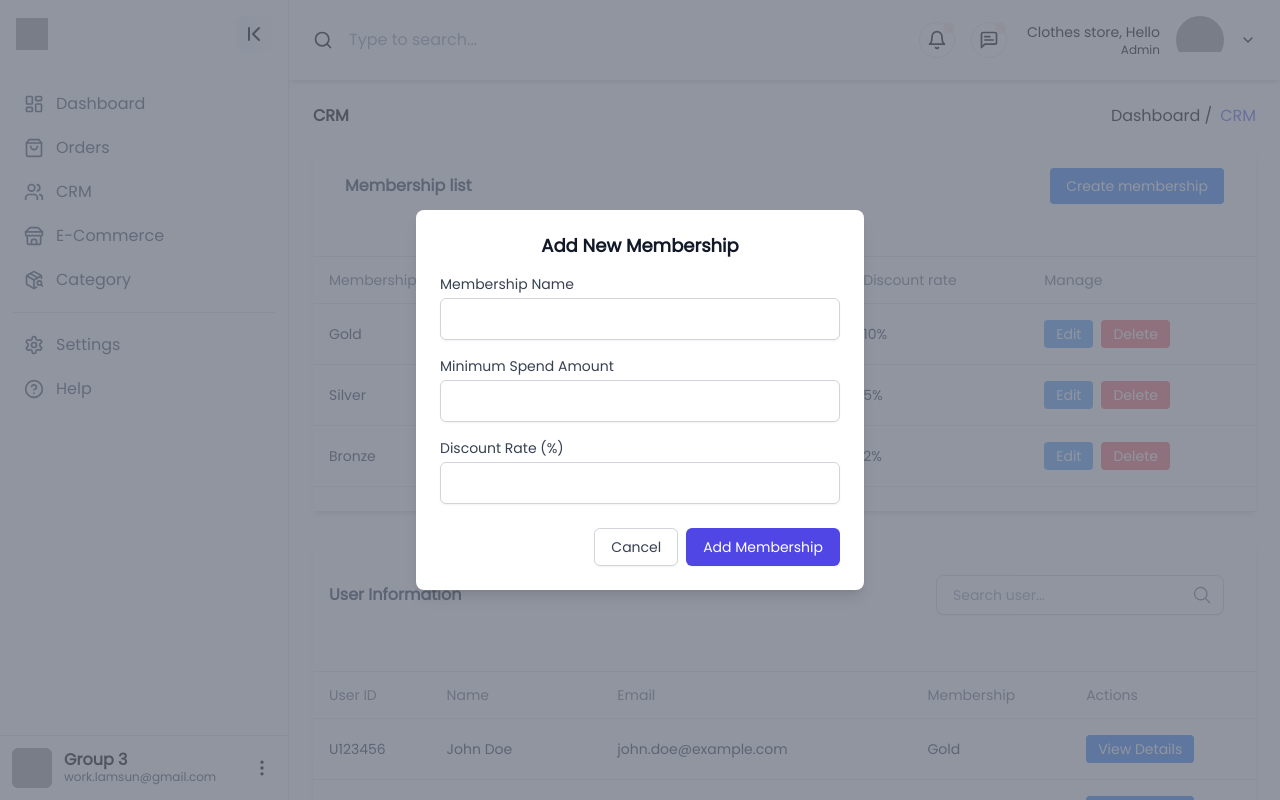
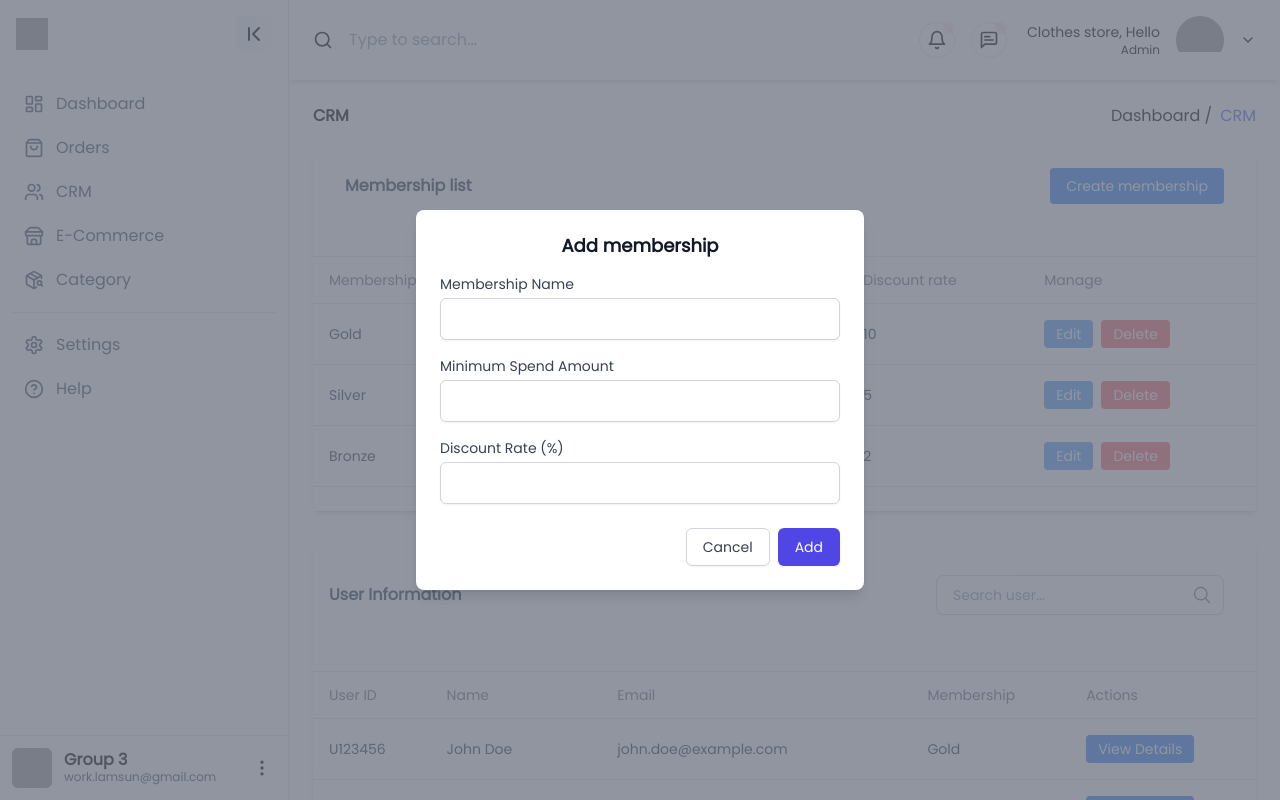
Before and after one commit to lamlqdev/AdminClothesStore, a React (Vite) app: page /crm in a window 1280 px wide. Both pictures are taken after a click on the button "Create membership". Built offline with nearby package versions, Linux system fonts and the light colour scheme; grey boxes are pictures that could not be loaded.

Commit message:
hien thi modal mangage membership add/edit

```diff
--- a/src/components/Modal/ManageMembershipModal.jsx
+++ b/src/components/Modal/ManageMembershipModal.jsx
@@ -1,4 +1,4 @@
-import { useState } from "react";
+import { useEffect, useState } from "react";
 import {
   Dialog,
   DialogBackdrop,
@@ -6,27 +6,53 @@ import {
   DialogTitle,
 } from "@headlessui/react";
 
-export default function ManageMembershipModal({ open, setOpen }) {
+export default function ManageMembershipModal({
+  open,
+  setOpen,
+  membershipToEdit,
+  setMembershipToEdit,
+}) {
   const [membershipName, setMembershipName] = useState("");
   const [minimumSpend, setMinimumSpend] = useState("");
   const [discountRate, setDiscountRate] = useState("");
 
+  useEffect(() => {
+    if (membershipToEdit) {
+      setMembershipName(membershipToEdit.name);
+      setMinimumSpend(membershipToEdit.minSpend);
+      setDiscountRate(membershipToEdit.discountRate);
+    } else {
+      setMembershipName("");
+      setMinimumSpend("");
+      setDiscountRate("");
+    }
+  }, [membershipToEdit]);
+
   const handleSubmit = (e) => {
     e.preventDefault();
-    console.log({ membershipName, minimumSpend, discountRate });
+    if (membershipToEdit) {
+      console.log("Editting");
+    } else {
+      console.log("Add membership");
+    }
+    setOpen(false);
+    setMembershipToEdit(null);
   };
 
   return (
     <Dialog
       open={open}
-      onClose={() => setOpen(false)}
+      onClose={() => {
+        setOpen(false);
+        setMembershipToEdit(null);
+      }}
       className="relative z-10"
     >
       <DialogBackdrop className="fixed inset-0 bg-gray-500 bg-opacity-75 transition-opacity" />
       <div className="fixed inset-0 flex items-center justify-center p-4">
         <DialogPanel className="w-full max-w-md rounded-lg bg-white shadow-lg p-6">
           <DialogTitle className="text-lg font-semibold text-center leading-6 text-gray-900">
-            Add New Membership
+            {membershipToEdit ? "Edit membership" : "Add membership"}
           </DialogTitle>
           <form onSubmit={handleSubmit} className="mt-4">
             <div>
@@ -89,7 +115,7 @@ export default function ManageMembershipModal({ open, setOpen }) {
                 type="submit"
                 className="inline-flex justify-center rounded-md border border-transparent bg-indigo-600 px-4 py-2 text-sm font-medium text-white shadow-sm hover:bg-indigo-500 focus:outline-none focus:ring-2 focus:ring-offset-2 focus:ring-indigo-500"
               >
-                Add Membership
+                {membershipToEdit ? "Update" : "Add"}
               </button>
             </div>
           </form>
--- a/src/components/Table/MembershipTable.jsx
+++ b/src/components/Table/MembershipTable.jsx
@@ -12,6 +12,17 @@ import ManageMembershipModal from "../Modal/ManageMembershipModal";
 export default function MembershipTable() {
   const [isModalDeleteOpen, setModalDeleteOpen] = useState(false);
   const [isModalManageOpen, setModalManageOpen] = useState(false);
+  const [membershipToEdit, setMembershipToEdit] = useState(null);
+
+  const handleCreateClick = () => {
+    setMembershipToEdit(null);
+    setModalManageOpen(true);
+  };
+
+  const handleEditClick = (membership) => {
+    setMembershipToEdit(membership);
+    setModalManageOpen(true);
+  };
 
   const TABLE_HEAD = [
     "Membership name",
@@ -24,20 +35,20 @@ export default function MembershipTable() {
     {
       id: 1,
       name: "Gold",
-      minSpend: "$1000",
-      discountRate: "10%",
+      minSpend: "1000",
+      discountRate: "10",
     },
     {
       id: 2,
       name: "Silver",
-      minSpend: "$500",
-      discountRate: "5%",
+      minSpend: "500",
+      discountRate: "5",
     },
     {
       id: 3,
       name: "Bronze",
-      minSpend: "$200",
-      discountRate: "2%",
+      minSpend: "200",
+      discountRate: "2",
     },
   ];
 
@@ -53,6 +64,8 @@ export default function MembershipTable() {
         <ManageMembershipModal
           open={isModalManageOpen}
           setOpen={setModalManageOpen}
+          membershipToEdit={membershipToEdit}
+          setMembershipToEdit={setMembershipToEdit}
         />
       )}
       <CardHeader floated={false} shadow={false} className="rounded-none">
@@ -64,7 +77,7 @@ export default function MembershipTable() {
           </div>
           <button
             className="bg-blue-500 hover:bg-blue-700 text-white text-sm py-2 px-4 rounded"
-            onClick={() => setModalManageOpen(true)}
+            onClick={handleCreateClick}
           >
             Create membership
           </button>
@@ -126,7 +139,7 @@ export default function MembershipTable() {
                   <div className="flex items-center space-x-2">
                     <button
                       className="bg-blue-400 hover:bg-blue-500 text-white py-1 px-3 rounded text-sm"
-                      onClick={() => setModalManageOpen(true)}
+                      onClick={() => handleEditClick(row)}
                     >
                       Edit
                     </button>
```
